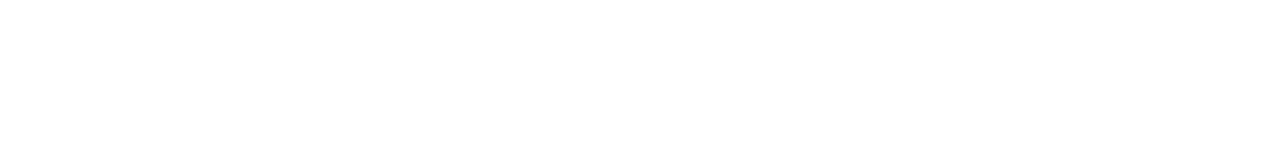
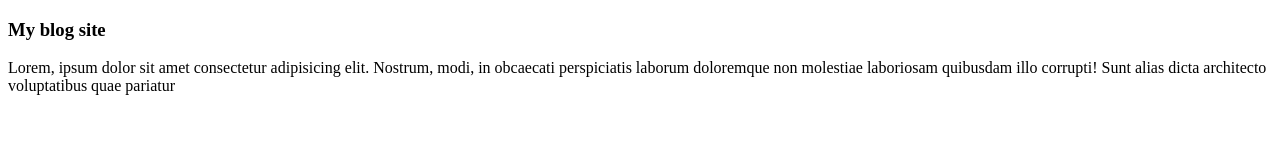
Before and after one commit to ImtiyazHossainRahib/my-first-git-repo, a plain HTML site: page index.html in a window 1280 px wide. Drawn offline with Linux system fonts and the light colour scheme.

Commit message:
first commit

```diff
--- a/index.html
+++ b/index.html
@@ -6,6 +6,7 @@
     <title>My Github code</title>
 </head>
 <body>
-
+    <h3>My blog site</h3>
+    <p>Lorem, ipsum dolor sit amet consectetur adipisicing elit. Nostrum, modi, in obcaecati perspiciatis laborum doloremque non molestiae laboriosam quibusdam illo corrupti! Sunt alias dicta architecto voluptatibus quae pariatur </p>
 </body>
 </html>
```
